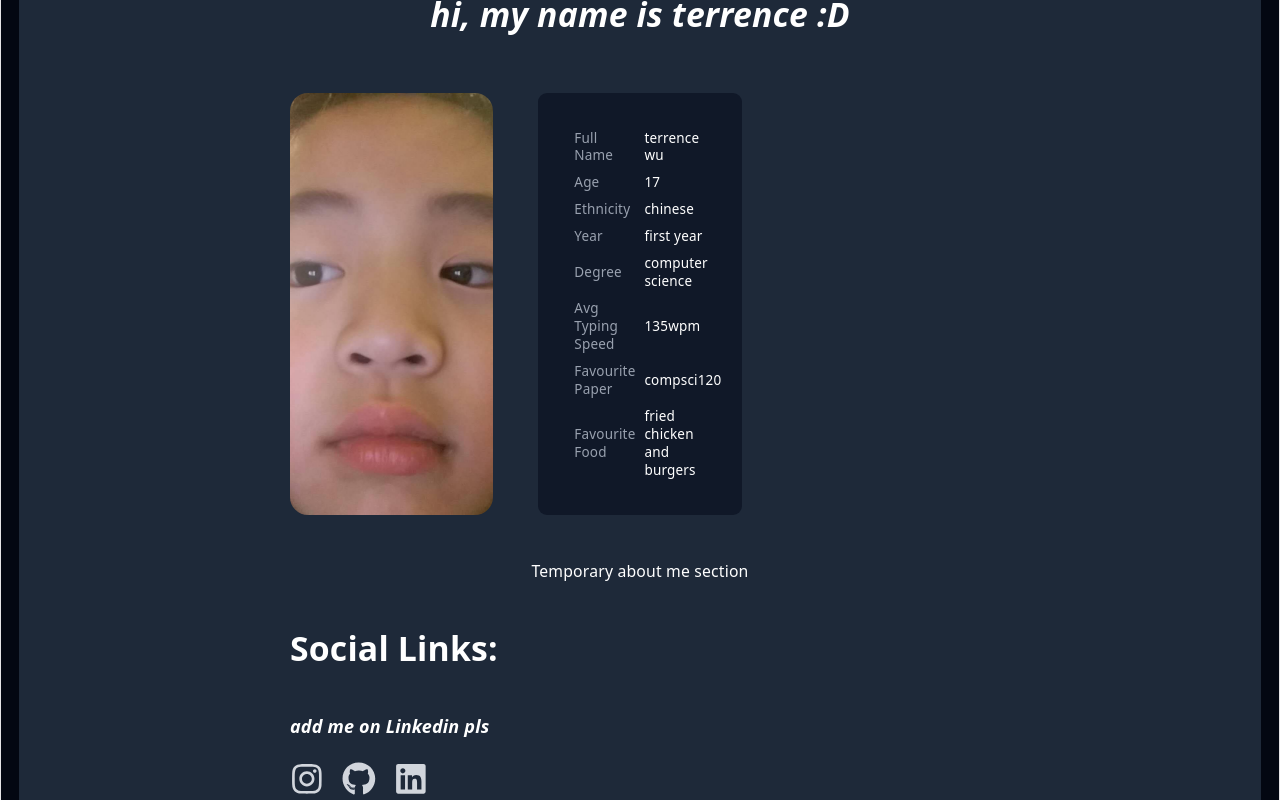
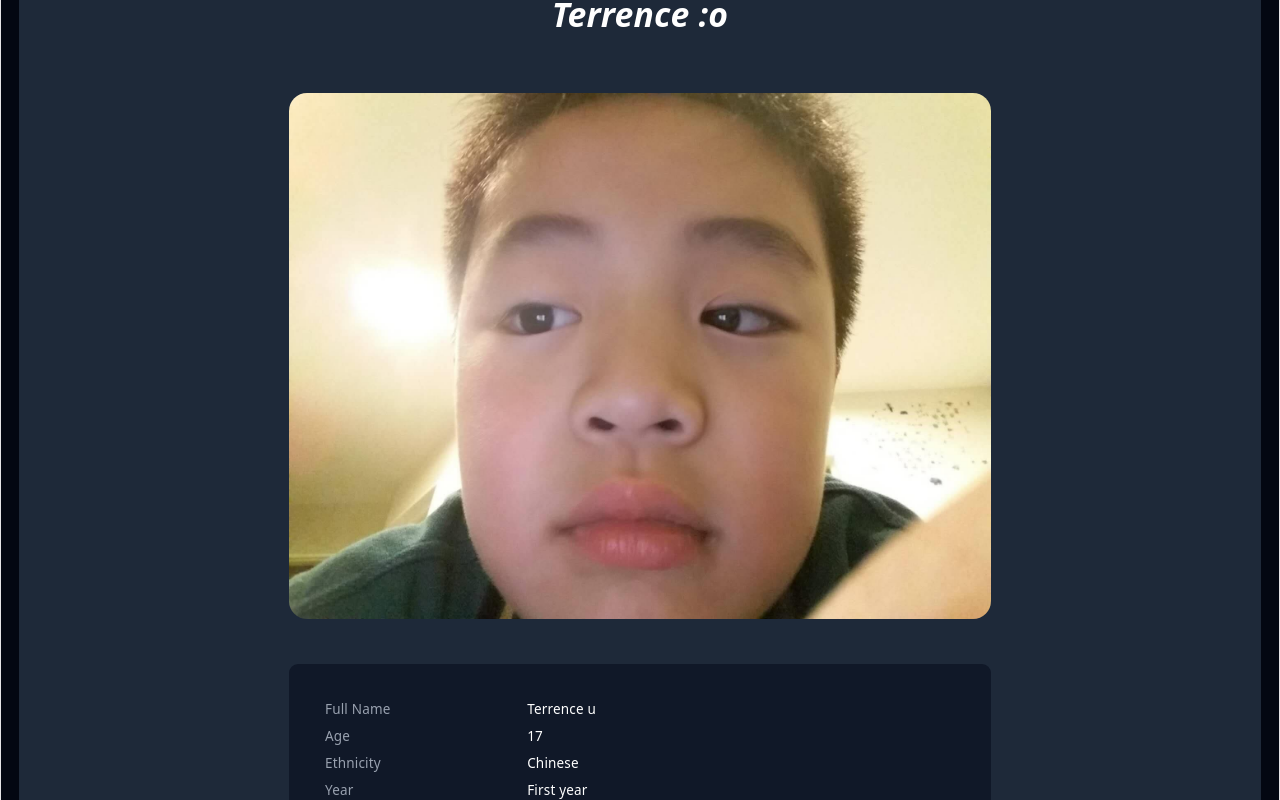
Before and after one commit to UoaWDCC/umsa, a React (Vite) app in the folder client/: page /terrence in a window 1280 px wide. Shown: the part 200-1000 px from the top of the page. Built offline with nearby package versions, Linux system fonts and the light colour scheme.

Commit message:
style: finished layout

```diff
--- a/client/src/pages/project-team/Terrence.tsx
+++ b/client/src/pages/project-team/Terrence.tsx
@@ -22,27 +22,27 @@ export default function Terrence() {
 
         {/* header section */}
         <div className="flex flex-col items-center mb-8">
-            <h1 className="text-3xl font-bold italic mb-5">hi, my name is terrence :D</h1>
+            <h1 className="text-3xl font-bold italic mb-5">Terrence :o</h1>
         </div>
 
         {/* stats section */}
-        <div className="md:grid grid-cols-3 gap-10 item-center justify-center">
+        <div className="md:grid gap-10 item-center justify-center">
             {/* we use an img component to display my photo */}
-            <img src={TerrencePhoto} className="col-span-1 object-cover md:mb-0 mb-5 h-full rounded-2xl"
+            <img src={TerrencePhoto} className="col-span-2 object-cover md:mb-0 mb-5 w-full rounded-2xl"
             />
             {/* heres where components come in - we use a pre built stats component,
                 and just fill in the props (stats). check /components/StatsTable.tsx to see how it works */}
-            <div className="col-spam-2 max-w-md bg-gray-900 p-6 rounded-lg">
+            <div className="col-span-2 w-156 bg-gray-900 p-6 rounded-lg item-center justify-center">
                 <MemberStatsTable
                 stats={{
-                    fullName: "terrence wu",
+                    fullName: "Terrence u",
                     age: 17,
-                    ethnicity: "chinese",
-                    year: "first year",
-                    degree: "computer science",
+                    ethnicity: "Chinese",
+                    year: "First year",
+                    degree: "Computer Science",
                     typingSpeed: "135wpm",
-                    favouritePaper: "compsci120",
-                    favouriteFood: "fried chicken and burgers",
+                    favouritePaper: "CompSci120",
+                    favouriteFood: "Fried chicken and Burgers",
                 }}
                 />
 
@@ -51,29 +51,33 @@ export default function Terrence() {
 
         {/* abut paragraph section */}
 
-        <div>
-            <p className="text-sm mt-10">
-                Temporary about me section
+        <div className="md: grid gap-10 item-center justify-center">
+            <p className="md:text-sm mt-10 bg-gray-900 p-4 rounded-lg">
+                Temporary about me section Temporary about me section Temporary about me section Temporary about me section Temporary about me section Temporary about me section
+                Temporary about me section Temporary about me section Temporary about me section Temporary about me section Temporary about me section Temporary about me section
+                Temporary about me section Temporary about me section Temporary about me section Temporary about me section Temporary about me section Temporary about me section
+                Temporary about me section Temporary about me section Temporary about me section Temporary about me section Temporary about me section Temporary about me section
+                Temporary about me section Temporary about me section Temporary about me section Temporary about me section Temporary about me section Temporary about me section
             </p>
         </div>
 
         {/* social media section */}
         <div>
             <h1 className="text-3xl mt-10 mb-5 font-bold text-left">Social Links:</h1>
-            <h1 className="text-l mt-10 mb-5 font-bold italic text-left">add me on Linkedin pls</h1>
+            {/* <h1 className="text-l mt-10 mb-5 font-bold italic text-left">add me on Linkedin pls</h1> */}
             <div className="flex grid-cols-4 gap-4 mt-4">
 
                 {/* the <a></a> tags are for creating links */}
                 <a href="https://www.instagram.com/_tw1738" target="_blank" rel="noopener noreferrer">
-                    <FaInstagram className="text-3xl text-gray-300 hover:text-white" />
+                    <FaInstagram className="text-4xl text-gray-300 transform duration-350 ease-in-out hover:text-white" />
                 </a>
 
                 <a href="https://github.com/Twu1738" target="_blank" rel="noopener noreferrer">
-                    <FaGithub className="text-3xl text-gray-300 hover:text-white" />
+                    <FaGithub className="text-4xl text-gray-300 transform duration-350 ease-in-out hover:text-white" />
                 </a>
 
-                <a href="https://www.linkedin.com/in/terrence-wu" target="_blank" rel="noopener noreferrer">
-                    <FaLinkedin className="text-3xl text-gray-300 hover:text-white" />
+                <a href="https://www.linkedin.com/in/terrence-wu-5657a0376/" target="_blank" rel="noopener noreferrer">
+                    <FaLinkedin className="text-4xl text-gray-300 transform duration-350 ease-in-out hover:text-white" />
                 </a>
 
             </div>
```
